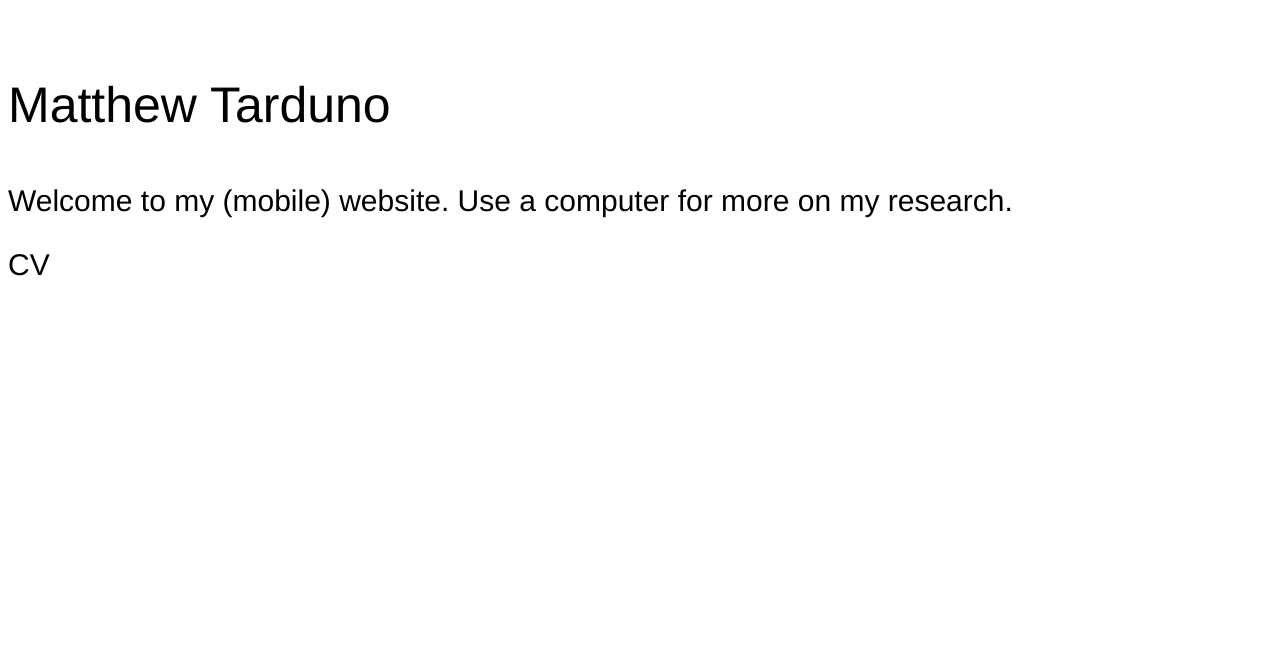
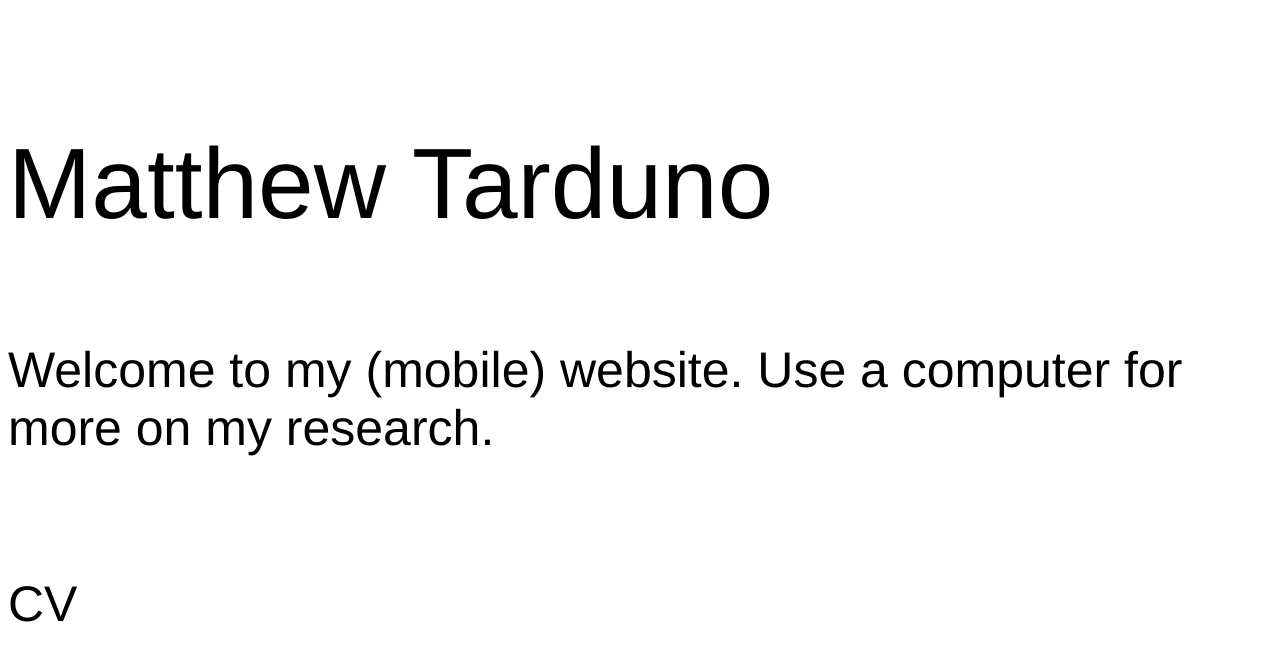
Before and after one commit to Matt-Tarduno/Matt-Tarduno.github.io, a Jekyll site: the page mobile/index.html, which Jekyll copies as it is, in a window 1280 px wide. Shown: the top 661 px of the page. Built offline with Jekyll 4.4.1, drawn with Linux system fonts in a browser that asks for light colours.

Commit message:
Update index.html

```diff
--- a/mobile/index.html
+++ b/mobile/index.html
@@ -1,11 +1,11 @@
 <br />
 <div class="blurb">
 	<h1></h1>
-	<p style="font-size:50px;  font-family:'Helvetica', 'Arial', 'Sans-Serif'"> Matthew Tarduno</p>
+	<p style="font-size:100px;  font-family:'Helvetica', 'Arial', 'Sans-Serif'"> Matthew Tarduno</p>
 </div><!-- /.blurb -->
 <div class="blurb">
 	<h1></h1>
-	<p style="font-size:30px; font-family:'Helvetica', 'Arial', 'Sans-Serif'"> Welcome to my (mobile) website. Use a computer for more on my research.</p>
+	<p style="font-size:50px; font-family:'Helvetica', 'Arial', 'Sans-Serif'"> Welcome to my (mobile) website. Use a computer for more on my research.</p>
 </div><!-- /.blurb -->
 <style>
   .bottom-three {
@@ -14,6 +14,11 @@
 </style>
 <div class="blurb">
 	<h1></h1>
-	<p style="font-size:30px; font-family:'Helvetica', 'Arial', 'Sans-Serif'">CV</p>
+	<p style="font-size:50px; font-family:'Helvetica', 'Arial', 'Sans-Serif'"></p>
 </div><!-- /.blurb -->
 <br />
+<div class="blurb">
+	<h1></h1>
+	<p style="font-size:50px; font-family:'Helvetica', 'Arial', 'Sans-Serif'">CV</p>
+</div><!-- /.blurb -->
+<br />
```
